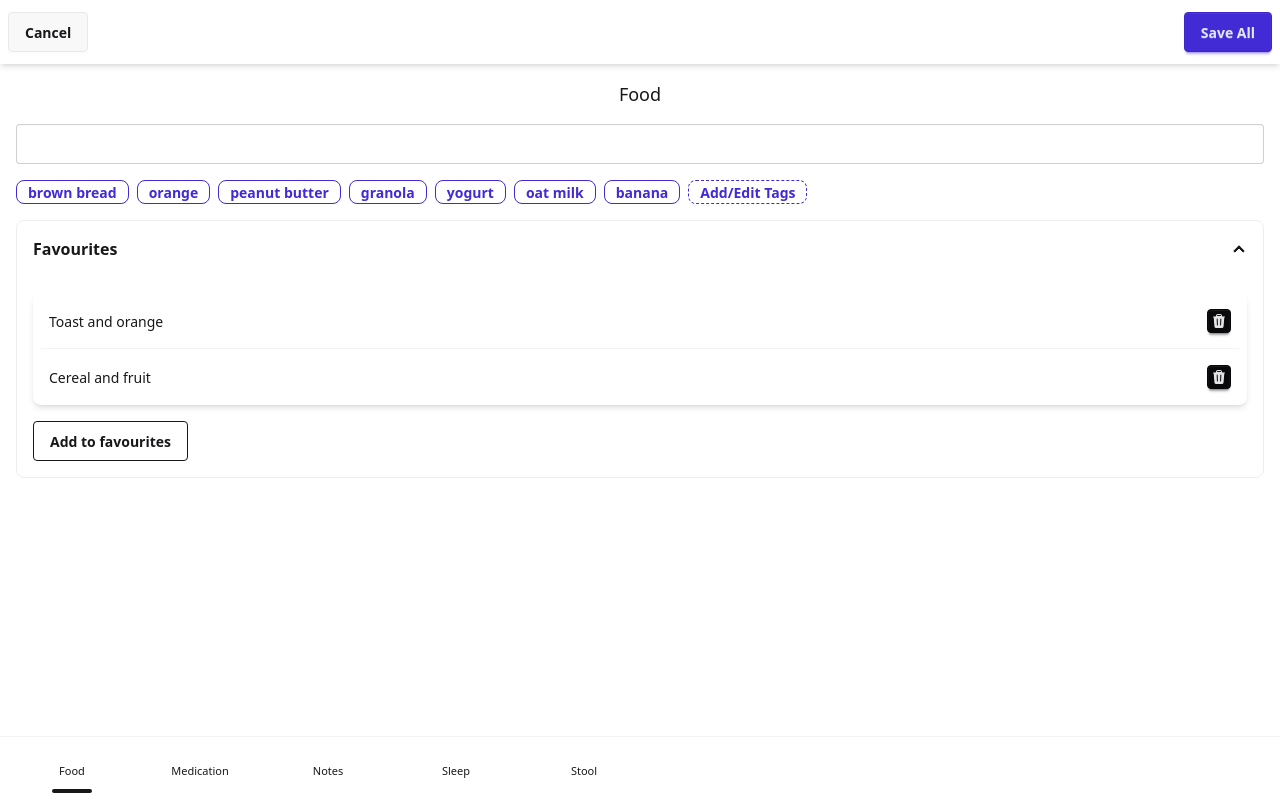
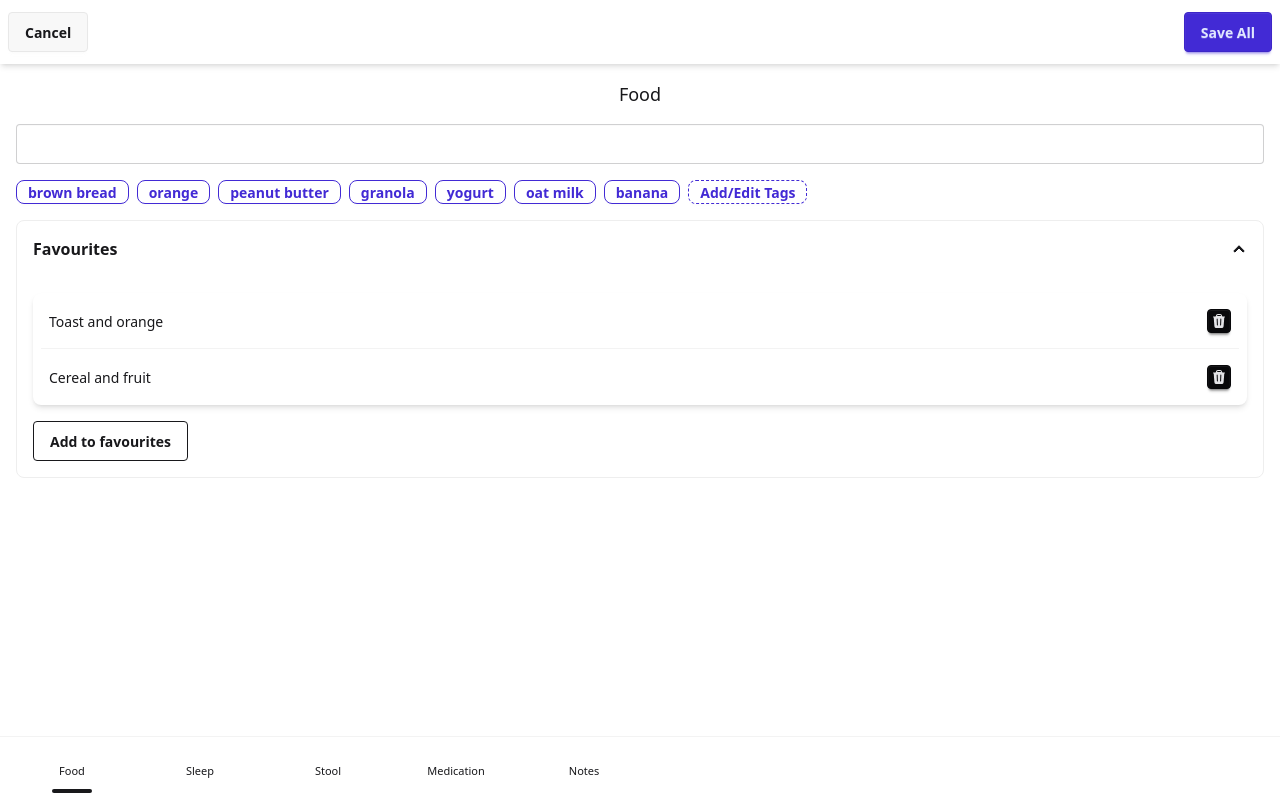
Before and after one commit to jiggak/health-tracker, a SvelteKit app: page /log in a window 1280 px wide. Built offline with nearby package versions, Linux system fonts and the light colour scheme.

Commit message:
Add ordering to log metrics

```diff
--- a/src/lib/db-static.ts
+++ b/src/lib/db-static.ts
@@ -19,6 +19,7 @@ export const metrics:Metric[] = [
    {
       key: 'stool',
       label: 'Stool',
+      order: 3,
       metricType: MetricType.SingleOption,
       options: [
          { label: 'None', value: 0, },
@@ -34,6 +35,7 @@ export const metrics:Metric[] = [
    {
       key: 'sleep',
       label: 'Sleep',
+      order: 2,
       metricType: MetricType.SingleOption,
       options: [
          { label: 'Hour or less', value: 1 },
@@ -56,6 +58,7 @@ export const metrics:Metric[] = [
    {
       key: 'food',
       label: 'Food',
+      order: 1,
       metricType: MetricType.Text,
       tags: ['brown bread', 'orange', 'peanut butter', 'granola', 'yogurt', 'oat milk', 'banana'],
       favourites: [
@@ -66,6 +69,7 @@ export const metrics:Metric[] = [
    {
       key: 'medication',
       label: 'Medication',
+      order: 4,
       metricType: MetricType.NamedQuantity,
       units: [
          'capsule',
@@ -85,6 +89,7 @@ export const metrics:Metric[] = [
    {
       key: 'notes',
       label: 'Notes',
+      order: 5,
       metricType: MetricType.Note
    }
 ];
--- a/src/lib/index.ts
+++ b/src/lib/index.ts
@@ -3,6 +3,7 @@
 export interface Metric {
    key: string;
    label: string;
+   order: number;
    metricType: MetricType;
    options?: MetricOption[];
    tags?: string[];
--- a/src/routes/log/+page.svelte
+++ b/src/routes/log/+page.svelte
@@ -8,7 +8,11 @@
    }
 
    let { data }: PageProps = $props();
-   let entries = $state(data.entries);
+
+   const ordered = data.entries
+      .toSorted((a, b) => a.metric.order - b.metric.order);
+
+   let entries = $state(ordered);
    let index = $state(0);
    let selected = $derived(entries[index]);
 </script>
```
